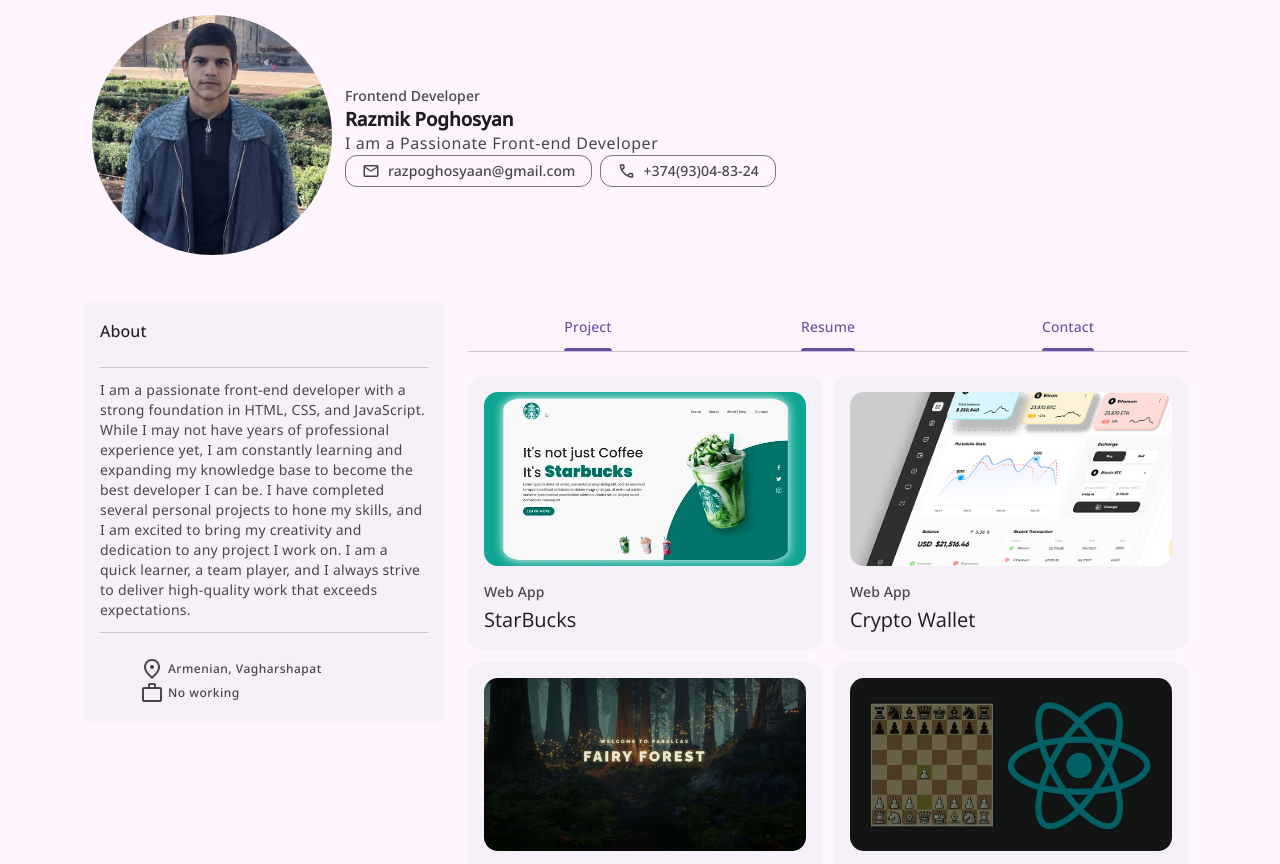
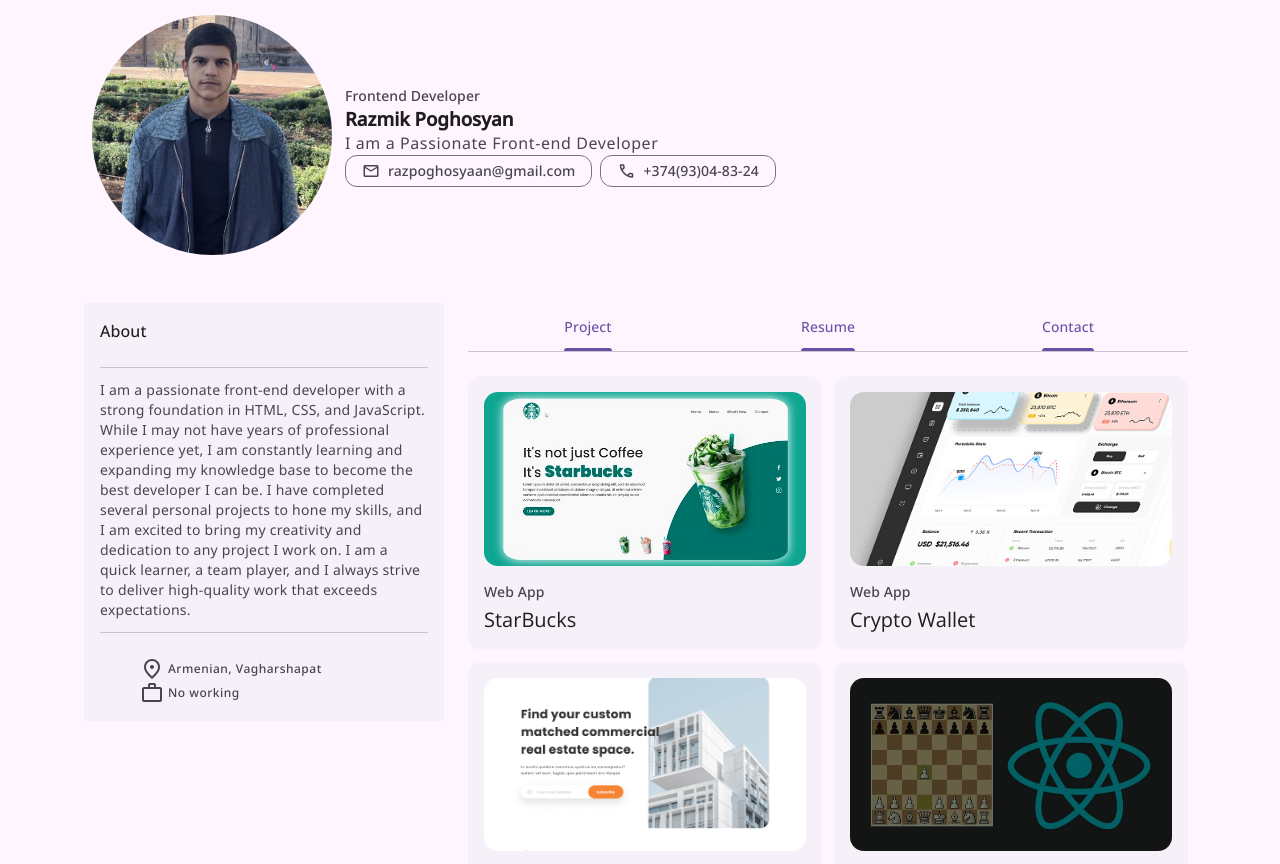
Before and after one commit to RazmikPoghosyan/My-Portfolio, a plain HTML site: page index.html in a window 1280 px wide. Shown: the part 73-937 px from the top of the page. Drawn offline with nearby package versions, Linux system fonts and the light colour scheme.

Commit message:
first commit

```diff
--- a/index.html
+++ b/index.html
@@ -142,7 +142,7 @@
 
                                     <figure class="card-banner img-holder" style="--width: 334;
                                     --height: 180;">
-                                    <img src="./assets/images/project 2.png" alt="Landing-Project" width="334" height="180" class="img-cover">
+                                    <img src="./assets/images/project 3.png" alt="Landing-Project" width="334" height="180" class="img-cover">
                                     </figure>
                                     <div class="card-content">
                                         <span class="label-large card-subtitle">Web App</span>
```
Also changed, not shown: assets/images/project 2.png (deleted), assets/images/project 3.png (added).
